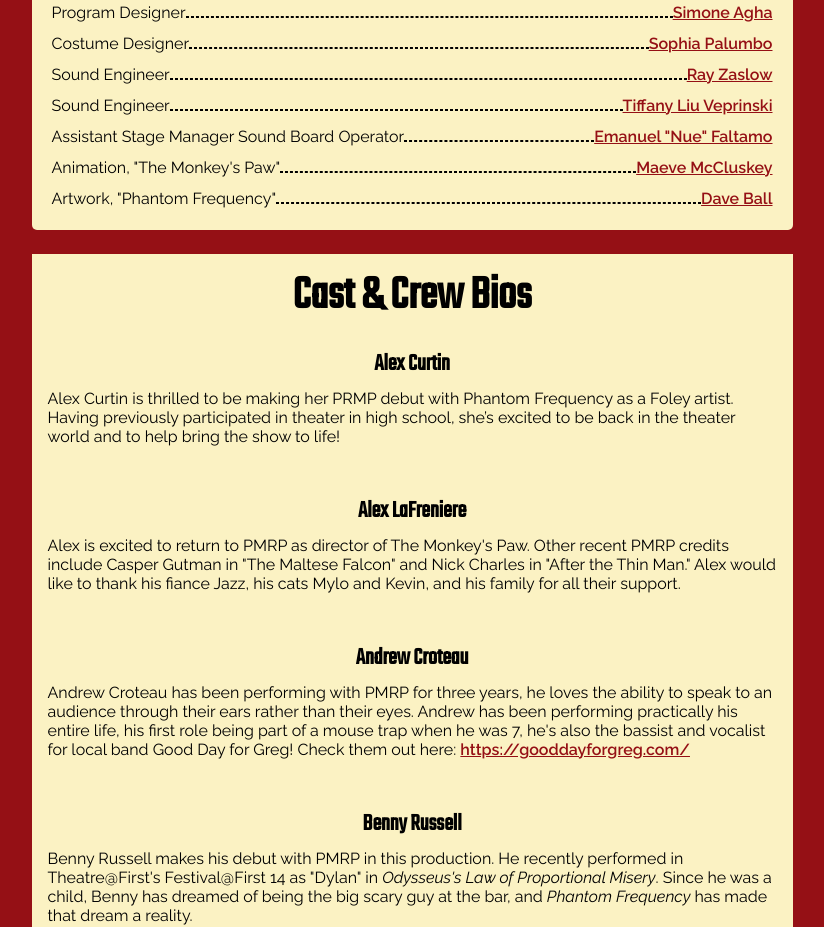
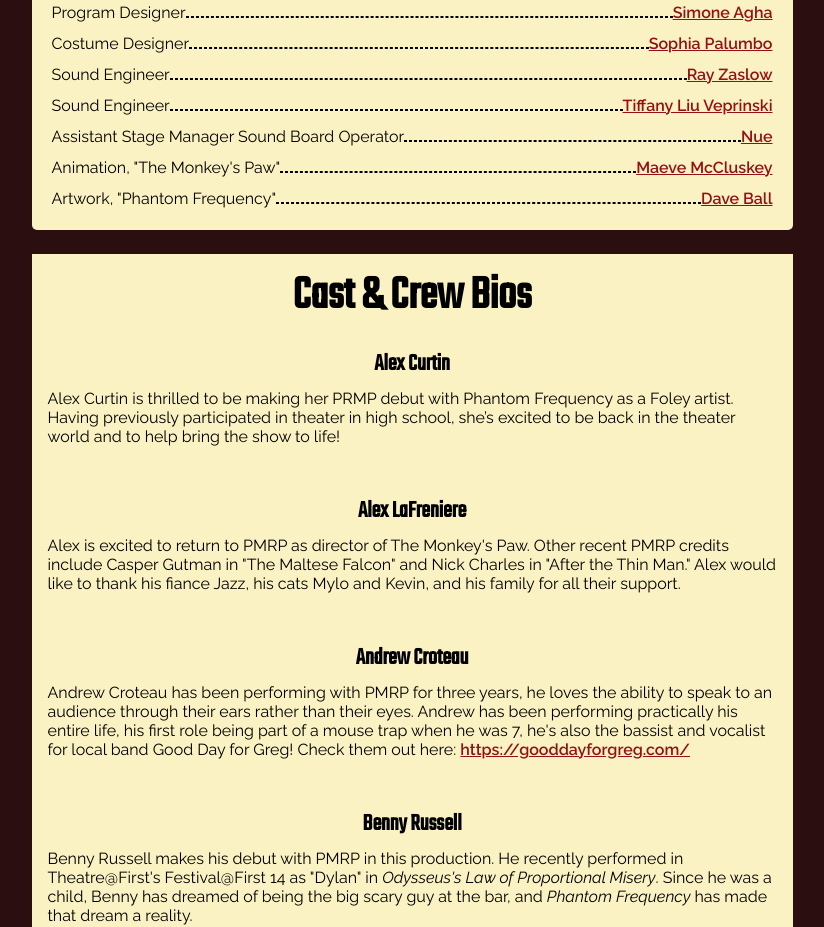
Before and after one commit to practicalmess/pmrp-program, a Gatsby site: page / in a window 1280 px wide. Shown: the part 3700-4627 px from the top of the page, without its empty margins (228-1052 px from the left). Built offline with nearby package versions, Linux system fonts and the light colour scheme; Gatsby itself is replaced by a stand-in of ours.

Commit message:
Update background and names

```diff
--- a/src/data.js
+++ b/src/data.js
@@ -66,7 +66,7 @@ export const data = {
       { "role": "Costume Designer", "name": "Sophia Palumbo" },
       { "role": "Sound Engineer", "name": "Ray Zaslow" },
       { "role": "Sound Engineer", "name": "Tiffany Liu Veprinski" },
-      { "role": "Assistant Stage Manager Sound Board Operator", "name": "Emanuel \"Nue\" Faltamo" },
+      { "role": "Assistant Stage Manager Sound Board Operator", "name": "Nue" },
       { "role": "Animation, \"The Monkey's Paw\"", "name": "Maeve McCluskey" },
       { "role": "Artwork, \"Phantom Frequency\"", "name": "Dave Ball" }
     ],
--- a/src/styles.scss
+++ b/src/styles.scss
@@ -3,7 +3,7 @@
 // $wideBannerUrl: ''
 $wideBannerWidth: 765px;
 
-$black: #0d0d0d;
+$black: #2b0e0f;
 $white: #f2f2f2;
 $yellow1: #fbf2c3;
 $yellow2: #f2e205;
@@ -12,7 +12,7 @@ $red: #951015;
 $text-primary: $black;
 $text-secondary: $red;
 $text-header: $white;
-$background-dark: $red;
+$background-dark: $black;
 $background-neutral: $yellow1;
 $text-highlight: $yellow2;
 $highlight: $red;
```
